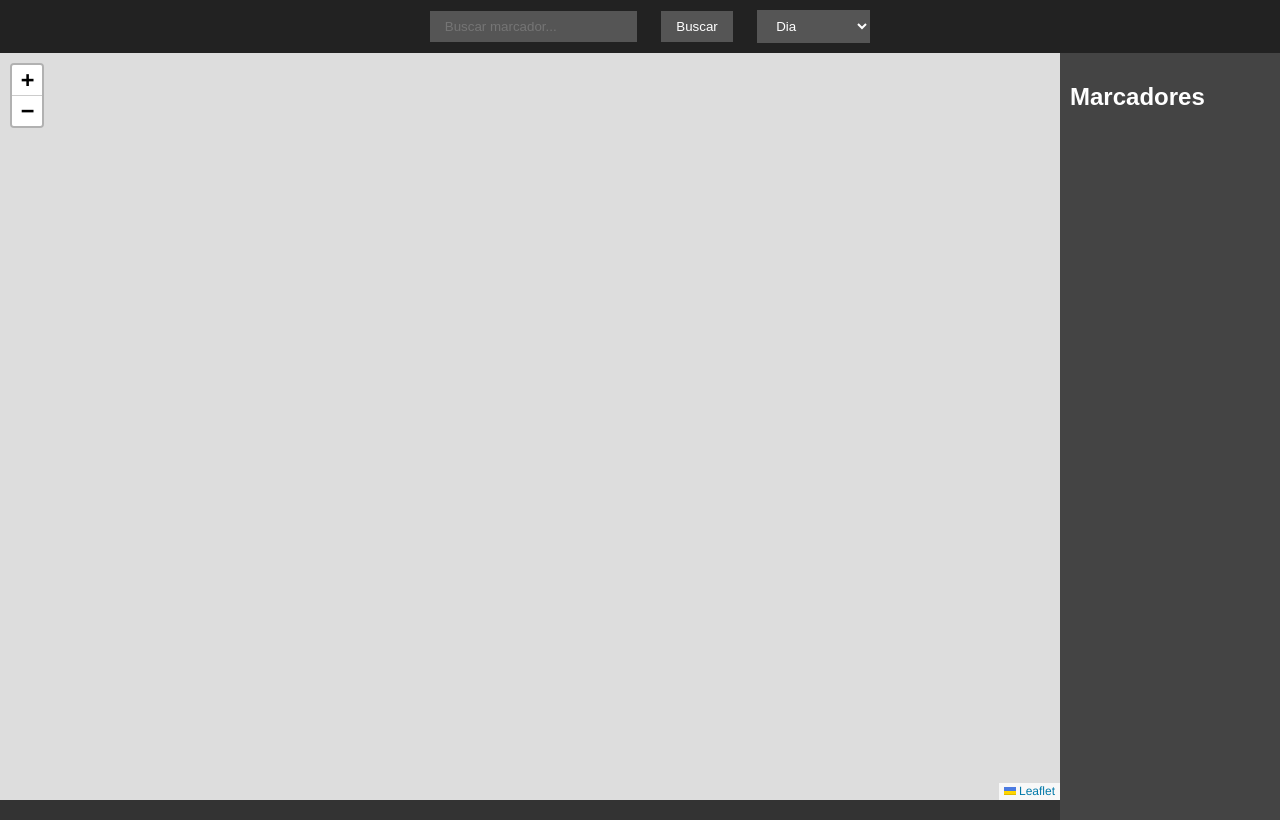
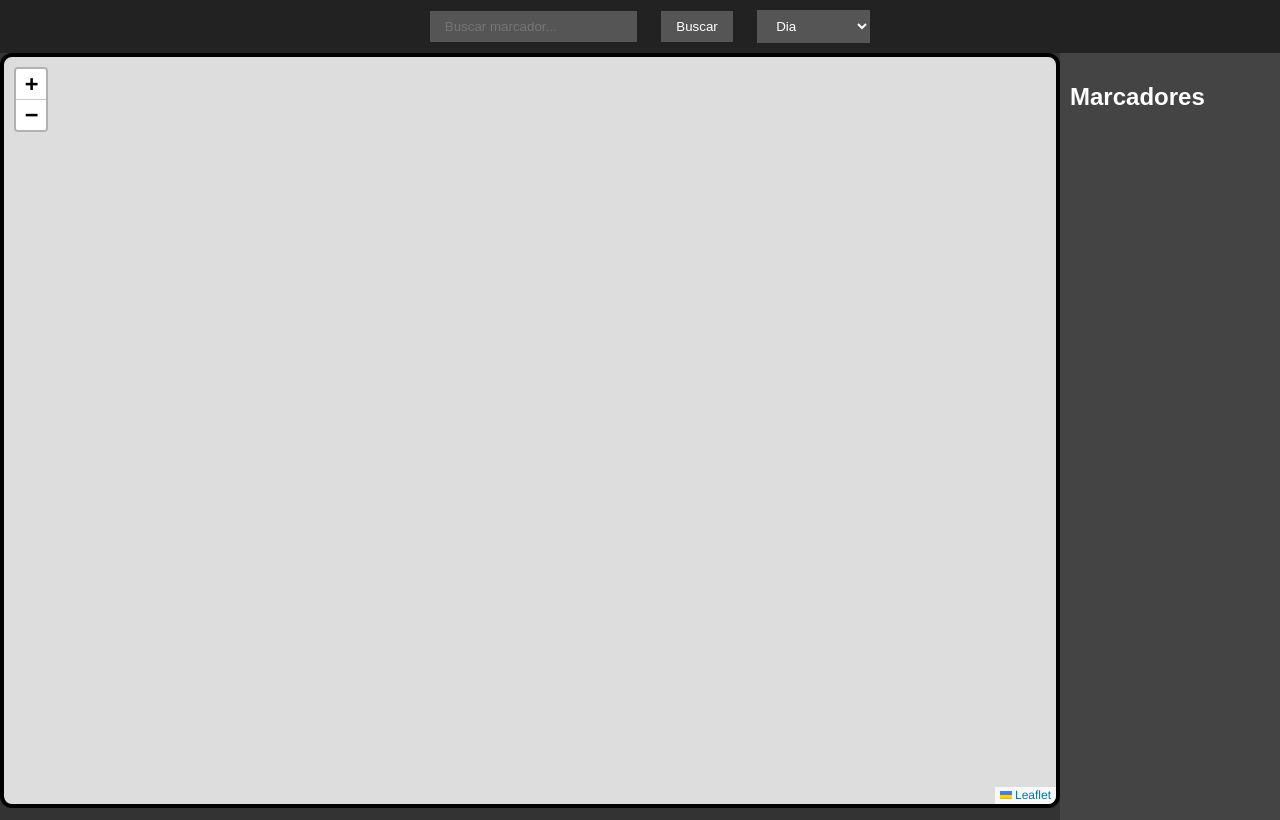
Before and after one commit to Juniorc3/Mapa-Pixelnet, a plain HTML site: page index.html in a window 1280 px wide. Drawn offline with nearby package versions, Linux system fonts and the light colour scheme.

Commit message:
Actualizar style.css

```diff
--- a/style.css
+++ b/style.css
@@ -32,6 +32,8 @@ body {
 #map {
     height: 100%;
     flex-grow: 1; /* Permitir que el mapa ocupe todo el espacio disponible */
+border-radius: 12px;
+border: solid 4px
 }
 
 .sidebar {
```
